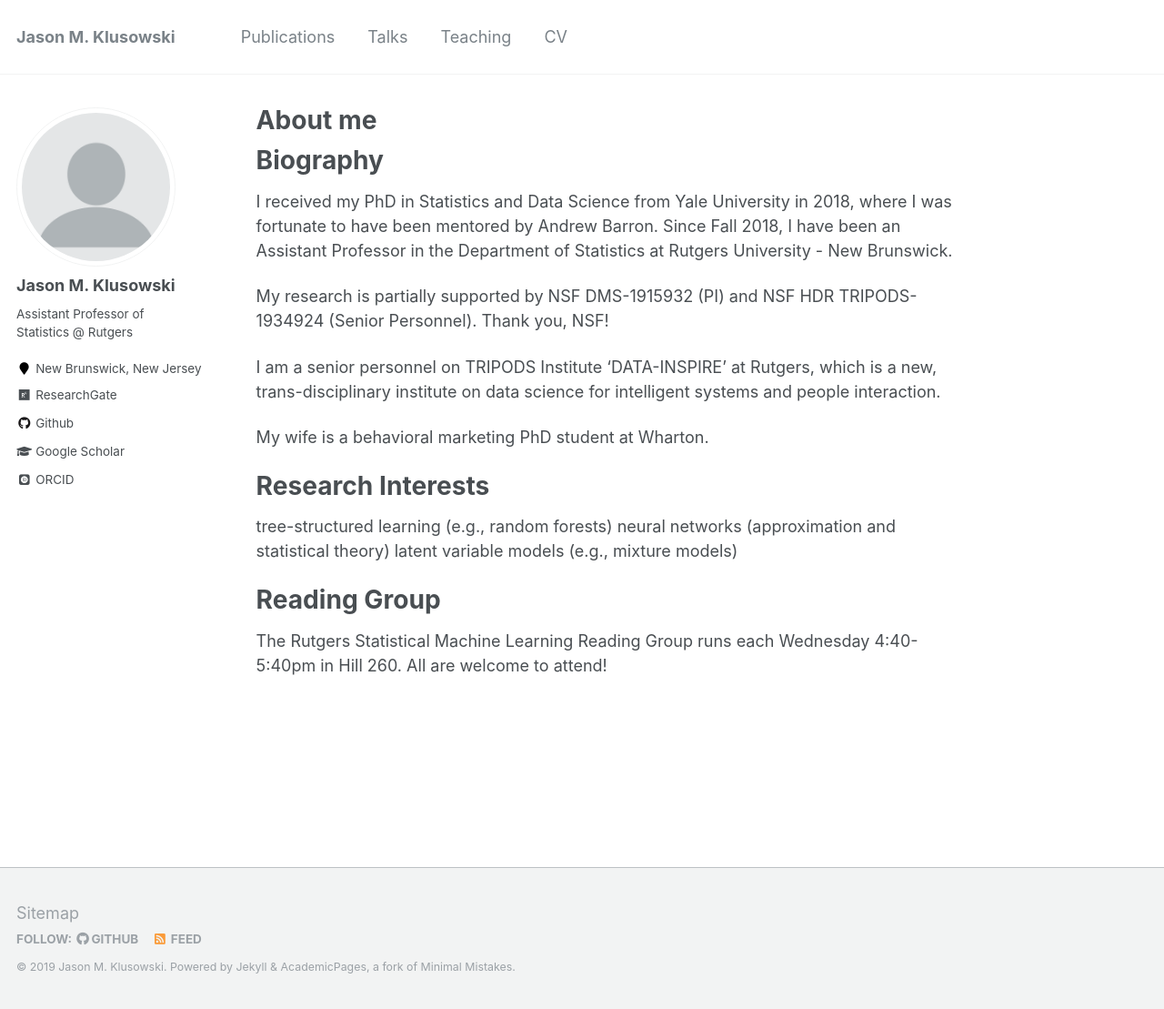
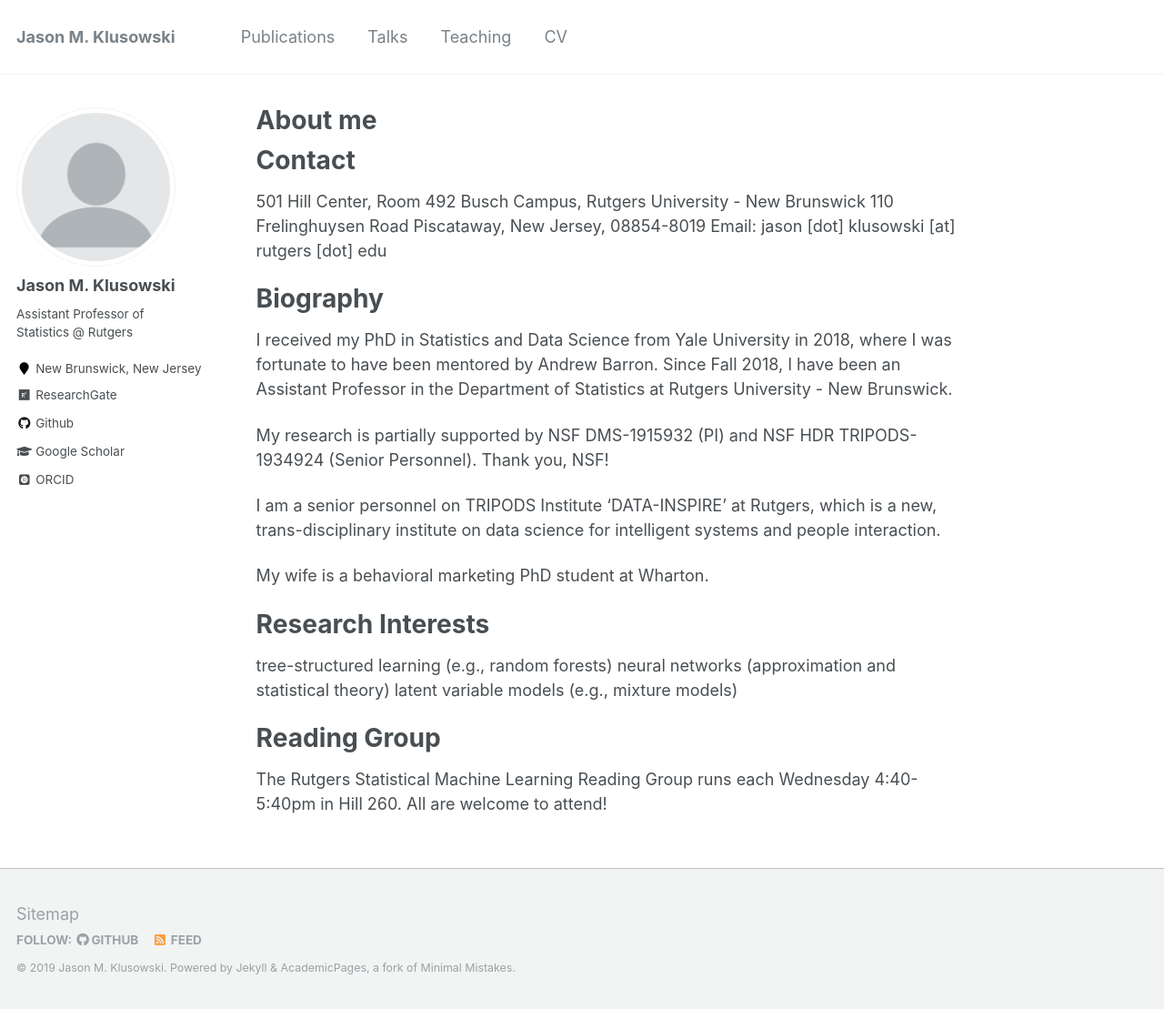
Before and after one commit to jasonklusowski/jasonklusowski.github.io, a Jekyll site: the page built from _pages/about.md, in a window 1280 px wide and 1109 px high. Shown: the whole window at 91% size. Built offline with Jekyll 4.4.1, drawn with Linux system fonts in a browser that asks for light colours; some web fonts are replaced.

Commit message:
Update about.md

```diff
--- a/_pages/about.md
+++ b/_pages/about.md
@@ -7,6 +7,15 @@ redirect_from:
   - /about/
   - /about.html
 ---
+
+Contact
+======
+
+501 Hill Center, Room 492
+Busch Campus, Rutgers University - New Brunswick
+110 Frelinghuysen Road
+Piscataway, New Jersey, 08854-8019
+Email: jason [dot] klusowski [at] rutgers [dot] edu
 
 Biography
 ======
```
